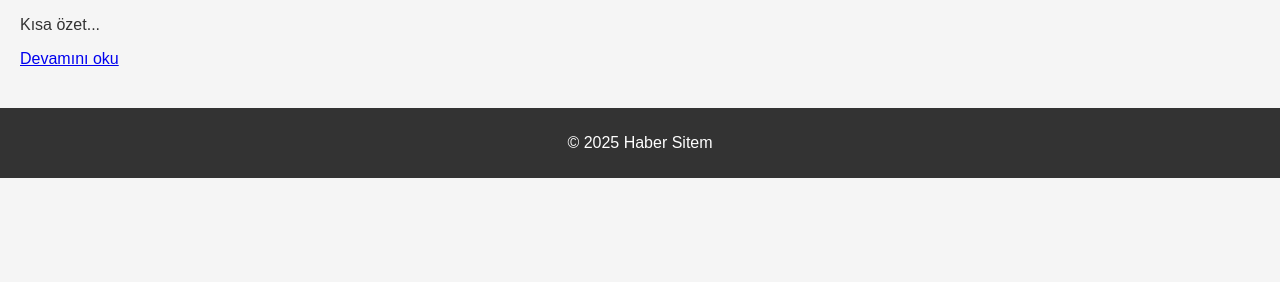
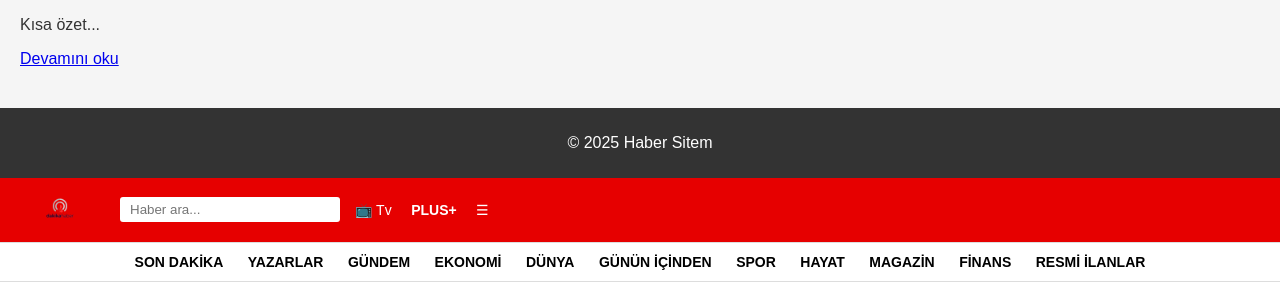
Before and after one commit to beratizmjn/ilk-sitem, a plain HTML site: page index.html in a window 1280 px wide. Shown: the part 925-1207 px from the top of the page. Before the commit the page ends 1103 px from the top, so only its background shows below. Drawn offline with Linux system fonts and the light colour scheme.

Commit message:
Add files via upload

```diff
--- a/index.html
+++ b/index.html
@@ -76,3 +76,39 @@
         <p>© 2025 Haber Sitem</p>
     </footer>
 </body>
+
+<header class="topbar">
+    <div class="topbar-container">
+        <!-- Logo -->
+        <div class="logo">
+            <img src="logo.png" alt="Dakika Haber Logo">
+        </div>
+
+        <!-- Search Bar -->
+        <div class="search">
+            <input type="text" placeholder="Haber ara...">
+        </div>
+
+        <!-- Sağdaki Butonlar -->
+        <div class="topbar-right">
+            <a href="#">📺 Tv</a>
+            <a href="#"><strong>PLUS+</strong></a>
+            <a href="#">☰</a>
+        </div>
+    </div>
+</header>
+
+<!-- Alt Menü -->
+<nav class="main-nav">
+    <a href="#">SON DAKİKA</a>
+    <a href="#">YAZARLAR</a>
+    <a href="#">GÜNDEM</a>
+    <a href="#">EKONOMİ</a>
+    <a href="#">DÜNYA</a>
+    <a href="#">GÜNÜN İÇİNDEN</a>
+    <a href="#">SPOR</a>
+    <a href="#">HAYAT</a>
+    <a href="#">MAGAZİN</a>
+    <a href="#">FİNANS</a>
+    <a href="#">RESMİ İLANLAR</a>
+</nav>
--- a/style.css
+++ b/style.css
@@ -52,3 +52,61 @@ header nav a {
     text-decoration: none;
     margin-right: 15px;
 }
+
+/* Genel */
+body {
+    margin: 0;
+    font-family: Arial, sans-serif;
+}
+
+/* Üst kırmızı bar */
+.topbar {
+    background-color: #e60000;
+    color: white;
+    padding: 10px 20px;
+}
+
+.topbar-container {
+    display: flex;
+    align-items: center;
+    justify-content: space-between;
+}
+
+/* Logo */
+.logo img {
+    height: 40px;
+}
+
+/* Arama kutusu */
+.search input {
+    padding: 5px 10px;
+    border-radius: 3px;
+    border: none;
+    outline: none;
+    width: 200px;
+}
+
+/* Sağdaki butonlar */
+.topbar-right a {
+    color: white;
+    text-decoration: none;
+    margin-left: 15px;
+    font-size: 14px;
+}
+
+/* Alt beyaz kategori menüsü */
+.main-nav {
+    background-color: white;
+    border-top: 1px solid #ddd;
+    border-bottom: 1px solid #ddd;
+    padding: 10px 0;
+    text-align: center;
+}
+
+.main-nav a {
+    margin: 0 10px;
+    text-decoration: none;
+    font-weight: bold;
+    color: black;
+    font-size: 14px;
+}
```
